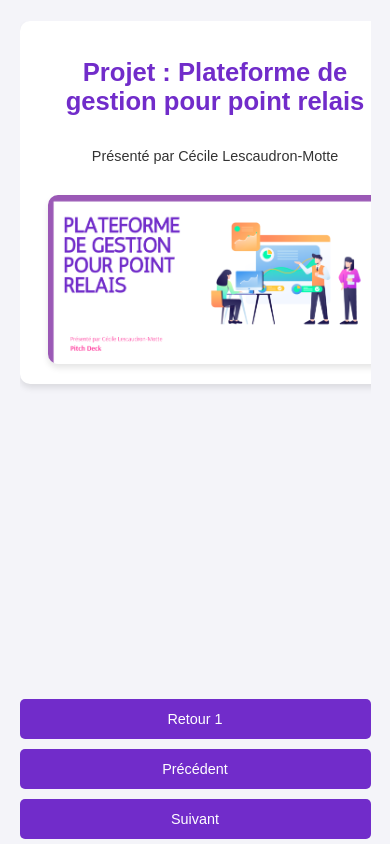
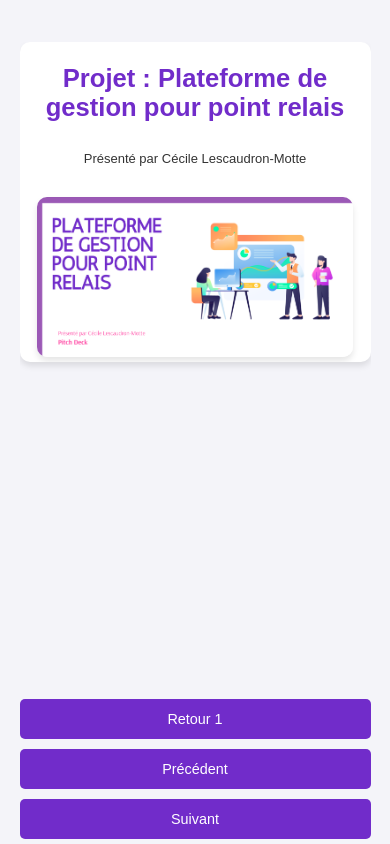
Before and after one commit to Ginny-Siix/pitch-point-relais, a plain HTML site: page index.html in a window 390 px wide. Drawn offline with Linux system fonts and the light colour scheme.

Commit message:
responsive ok

```diff
--- a/styles.css
+++ b/styles.css
@@ -8,6 +8,7 @@ body {
   display: flex;
   justify-content: center;
   align-items: center;
+  overflow: hidden;
 }
 
 .container {
@@ -36,6 +37,9 @@ body {
   flex-direction: column;
   justify-content: space-between;
   align-items: center;
+  max-height: 100%;
+  overflow-y: auto;
+  padding-bottom: 60px;
 }
 
 .active {
@@ -45,13 +49,13 @@ body {
 
 .slide h1 {
   color: #712cca;
-  font-size: 2em;
+  font-size: 18px;
   margin-bottom: 15px;
 }
 
 .slide p,
 .slide ul {
-  font-size: 1.2em;
+  font-size: 14px;
   line-height: 1.4;
   color: #333;
 }
@@ -84,7 +88,7 @@ ul li .tech-icon {
 /* Positionnement des boutons */
 .navigation {
   position: absolute;
-  bottom: 15px;
+  bottom: 10px;
   left: 50%;
   transform: translateX(-50%);
   display: flex;
@@ -132,16 +136,16 @@ ul li .tech-icon {
   }
 
   .slide {
-    padding: 20px;
+    padding: 0;
   }
 
   .slide h1 {
-    font-size: 1.8em;
+    font-size: 16px;
   }
 
   .slide p,
   .slide ul {
-    font-size: 1em;
+    font-size: 15px;
   }
 
   .slide img {
@@ -162,8 +166,8 @@ ul li .tech-icon {
 }
 
 @media (max-width: 480px) {
-  .container {
-    height: 95%;
+  .slide {
+    padding: 5px 0;
   }
 
   .slide h1 {
@@ -172,7 +176,13 @@ ul li .tech-icon {
 
   .slide p,
   .slide ul {
-    font-size: 0.9em;
+    font-size: 13px;
+    width: 70%;
+    height: 90%;
+  }
+
+  .slide img {
+    max-width: 90%;
   }
 
   .navigation {
```
